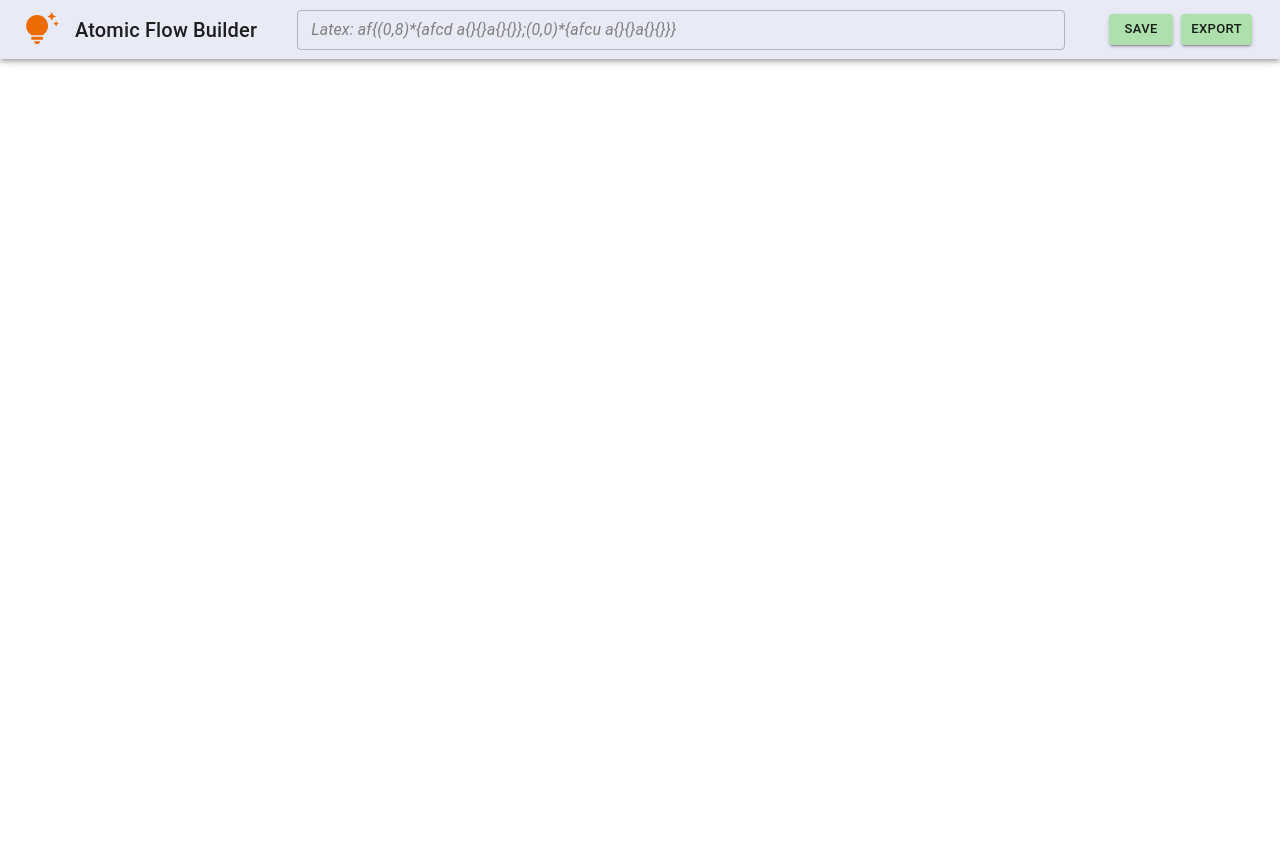
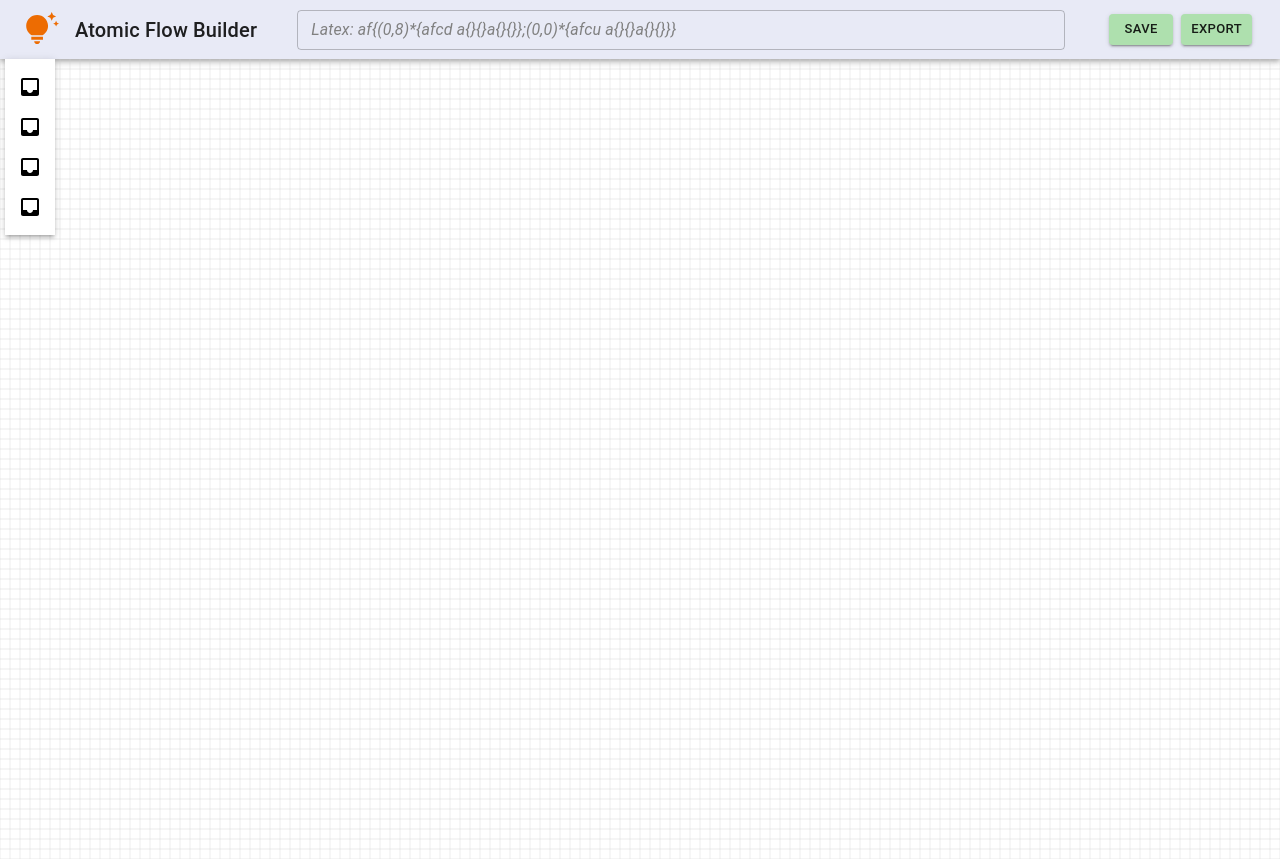
Before and after one commit to jeffyfung/atomic-flow-builder, a React (Create React App) app: page /drawboard in a window 1280 px wide. Before the commit the page ends 800 px from the top, so only its background shows below. Built offline with nearby package versions, Linux system fonts and the light colour scheme.

Commit message:
wip: drawing canvas

```diff
--- a/src/components/action-menu/action-menu.tsx
+++ b/src/components/action-menu/action-menu.tsx
@@ -24,7 +24,7 @@ export const ActionMenu: React.FC<ActionMenuProps> = ({ open, anchorEl, onClose
         horizontal: "left",
       }}
       onClose={onClose}
-      PaperProps={{ sx: { width: "20vh" } }}
+      PaperProps={{ sx: { width: "130px" } }}
     >
       <MenuItem>
         <ListItemIcon>
--- /dev/null
+++ b/src/components/canvas/canvas.tsx
@@ -0,0 +1,59 @@
+import { useEffect, useRef, useState } from "react";
+
+// TODO: make the canvas fit the layout/window perfectly
+// add camera / viewport for canvas
+
+export const Canvas: React.FC<{}> = () => {
+  const gridlineSpacing = 10;
+  const canvasRef = useRef<HTMLCanvasElement>(null);
+  const canvasContainer = useRef<HTMLDivElement>(null);
+  //   const [canvasWidth, setCanvasWidth] = useState(300);
+  //   const [canvasHeight, setCanvasHeight] = useState(300);
+
+  const drawGridlines = (canvas: HTMLCanvasElement, context: CanvasRenderingContext2D, gridSize: number) => {
+    const canvasWidth = canvas.width;
+    const canvasHeight = canvas.height;
+    context.strokeStyle = "#ccc"; // TODO: update color
+    context.lineWidth = 0.2; // 0.1
+
+    console.log(canvasWidth, canvasHeight);
+    for (let x = 0; x <= canvasWidth; x += gridSize) {
+      context.beginPath();
+      context.moveTo(x, 0);
+      context.lineTo(x, canvasHeight);
+      context.stroke();
+    }
+
+    for (let y = 0; y <= canvasHeight; y += gridSize) {
+      context.beginPath();
+      context.moveTo(0, y);
+      context.lineTo(canvasWidth, y);
+      context.stroke();
+    }
+  };
+
+  useEffect(() => {
+    const canvas = canvasRef.current!;
+    const context = canvas.getContext("2d");
+
+    if (context !== null) {
+      drawGridlines(canvas, context, gridlineSpacing);
+    }
+  });
+
+  //   useEffect(() => {
+  //     console.log(window.getComputedStyle(canvasContainer.current!).width);
+  //     console.log(window.getComputedStyle(canvasContainer.current!).height);
+  //     const width = window.getComputedStyle(canvasContainer.current!).width;
+  //     const height = window.getComputedStyle(canvasContainer.current!).height;
+  //     setCanvasWidth(parseInt(width.split("px")[0]));
+  //     setCanvasHeight(parseInt(height.split("px")[0]));
+  //   }, []);
+
+  return (
+    <div ref={canvasContainer} className="canvas">
+      <canvas ref={canvasRef} width={window.innerWidth} height={window.innerHeight}></canvas>
+      {/* <canvas ref={canvasRef} width={canvasWidth} height={canvasHeight}></canvas> */}
+    </div>
+  );
+};
--- a/src/components/drawboard/drawboard.tsx
+++ b/src/components/drawboard/drawboard.tsx
@@ -1,15 +1,10 @@
-import { Drawer } from "@mui/material";
 import { MouseEvent, useState } from "react";
 import { TopMenu } from "../top-menu/top-menu";
-import { OperationDrawer } from "../operation-drawer/operation-drawer";
 import { ActionMenu } from "../action-menu/action-menu";
+import { DrawingToolbar } from "../drawing-toolbar/drawing-toolbar";
+import { Canvas } from "../canvas/canvas";
 
-interface Props {}
-
-// TODO: consider a floating action button for IO actions e.g. import
-export const Drawboard: React.FC<Props> = (props: Props) => {
-  //   const [showGraphCompSideBar, setShowGraphCompSideBar] = useState(false);
-
+export const Drawboard: React.FC<{}> = () => {
   const [showActionMenu, setShowActionMenu] = useState(false);
   const [actionMenuAnchor, setActionMenuAnchor] = useState<Element | null>(null);
 
@@ -27,6 +22,14 @@ export const Drawboard: React.FC<Props> = (props: Props) => {
     <div className="layout">
       <TopMenu openActionMenu={openActionMenu} />
       <ActionMenu anchorEl={actionMenuAnchor} open={showActionMenu} onClose={handleCloseActionMenu} />
+      <div id="drawboard-main" style={{ position: "relative" }}>
+        <DrawingToolbar />
+        <Canvas />
+      </div>
     </div>
   );
 };
+
+// 3 components
+// Canvas
+// Palette
--- /dev/null
+++ b/src/components/drawing-toolbar/drawing-toolbar.tsx
@@ -0,0 +1,56 @@
+import { Box, List, ListItem, ListItemButton, Menu } from "@mui/material";
+import InboxIcon from "@mui/icons-material/Inbox";
+import styled from "@emotion/styled";
+
+const StyledToolbarBox = styled(Box)({
+  position: "absolute",
+  width: "50px",
+  top: 0,
+  margin: "auto 5px",
+  backgroundColor: "white",
+});
+
+const StyledListItemButton = styled(ListItemButton)({
+  padding: 0,
+});
+
+export const DrawingToolbar: React.FC<{}> = () => {
+  return (
+    <StyledToolbarBox id="drawing-toolbar" sx={{ boxShadow: "3" }}>
+      <List>
+        <ListItem disableGutters>
+          <StyledListItemButton>
+            <InboxIcon sx={{ margin: "0 auto" }} />
+          </StyledListItemButton>
+        </ListItem>
+        <ListItem disableGutters>
+          <StyledListItemButton>
+            <InboxIcon sx={{ margin: "0 auto" }} />
+          </StyledListItemButton>
+        </ListItem>
+        <ListItem disableGutters>
+          <StyledListItemButton>
+            <InboxIcon sx={{ margin: "0 auto" }} />
+          </StyledListItemButton>
+        </ListItem>
+        <ListItem disableGutters>
+          <StyledListItemButton>
+            <InboxIcon sx={{ margin: "0 auto" }} />
+          </StyledListItemButton>
+        </ListItem>
+      </List>
+    </StyledToolbarBox>
+
+    // <Menu
+    //     id="drawing-toolbar"
+    //     open={true}
+    //     MenuListProps={{dense:true}}
+    //     style={{
+    //         position: "static"
+    //         margin: ""
+    //     }}
+    // >
+
+    // </Menu>
+  );
+};
--- a/src/components/status-bar/status-bar.tsx
+++ b/src/components/status-bar/status-bar.tsx
@@ -11,6 +11,7 @@ const StyledTextField = styled(TextField)({
   input: {
     color: "grey",
     fontStyle: "italic",
+    cursor: "grab",
   },
 });
 
--- a/src/components/top-menu/top-menu.tsx
+++ b/src/components/top-menu/top-menu.tsx
@@ -14,6 +14,7 @@ interface TopMenuProps {
 
 export const TopMenu: React.FC<TopMenuProps> = ({ openActionMenu }) => {
   const status = "Latex: af{(0,8)*{afcd a{}{}a{}{}};(0,0)*{afcu a{}{}a{}{}}}";
+  const appTitle = "Atomic Flow Builder";
 
   return (
     <Box id="top-menu" sx={{ flexGrow: 1 }}>
@@ -22,7 +23,7 @@ export const TopMenu: React.FC<TopMenuProps> = ({ openActionMenu }) => {
           <IconButton size="large" edge="start" color="warning" onClick={openActionMenu} sx={{ mr: 0.5 }}>
             <TipsAndUpdatesIcon fontSize="large" />
           </IconButton>
-          <StyledAppTitle variant="h6">Atomic Flow Builder</StyledAppTitle>
+          <StyledAppTitle variant="h6">{appTitle}</StyledAppTitle>
           <StatusBar status={status} />
           <Button variant="contained" size="small" color="secondary" sx={{ mx: 0.5 }}>
             Save
```
